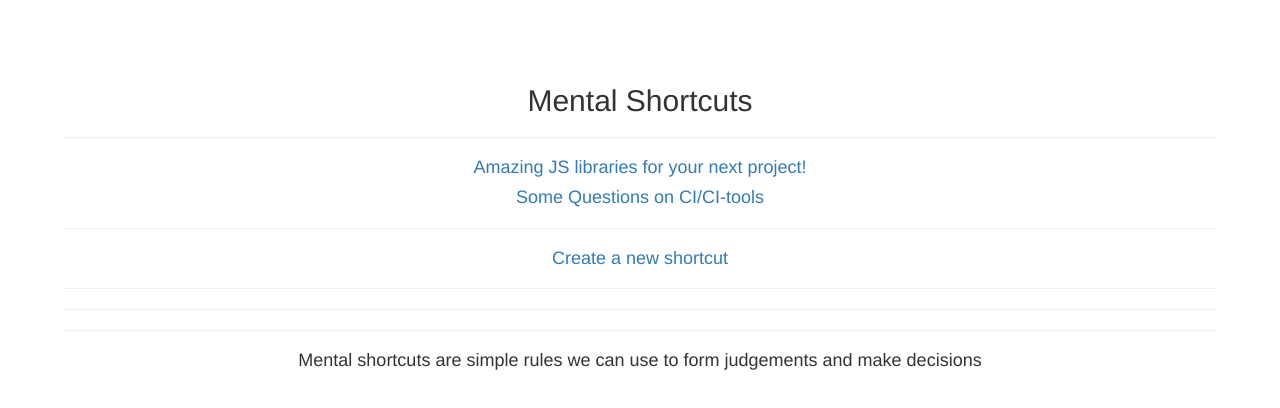
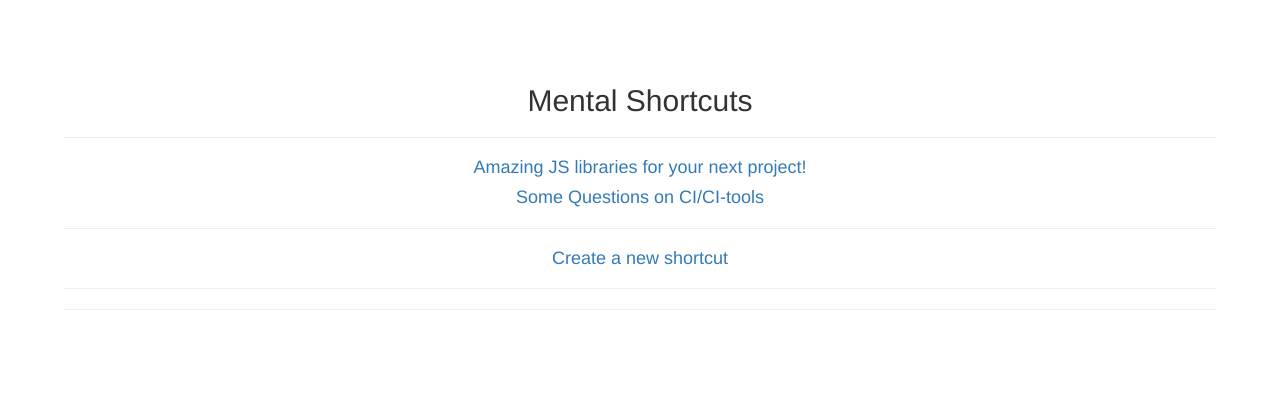
Before and after one commit to lenarhus/TelegramShopBot, a React (Create React App) app: page / in a window 1280 px wide. Shown: the top 408 px of the page. Built offline with nearby package versions, Linux system fonts and the light colour scheme.

Commit message:
remove changes

```diff
--- a/src/components/App.js
+++ b/src/components/App.js
@@ -1,7 +1,7 @@
 import React,{ Component } from 'react';
 import {Link} from 'react-router-dom';
 import ShortcutList from './ShortcutList';
-import Footer from './Footer';
+
 
 
 
@@ -21,8 +21,6 @@ class App extends Component{
                       <Link to ='shortcut_form'>  <h4>Create a new shortcut</h4></Link>
                       <hr/>
                       <hr/>
-                      <hr/>
-                      <Footer/>
 
 
 
--- a/src/components/Footer.js
+++ /dev/null
@@ -1,18 +0,0 @@
-import React ,{Component} from 'react';
-
-class Footer extends Component{
-    render(){
-        return(
-            <div>
-
-                <h4>
-                    Mental shortcuts are simple rules we can use to form judgements and make decisions
-                    </h4>
-
-            </div>
-
-        )
-    }
-}
-
-export default Footer;
```
